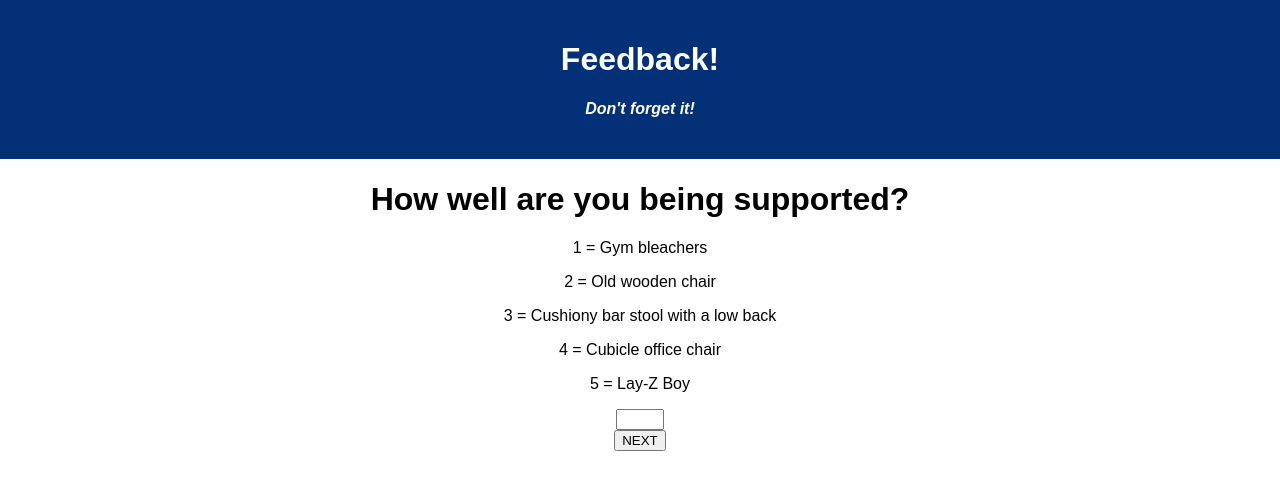
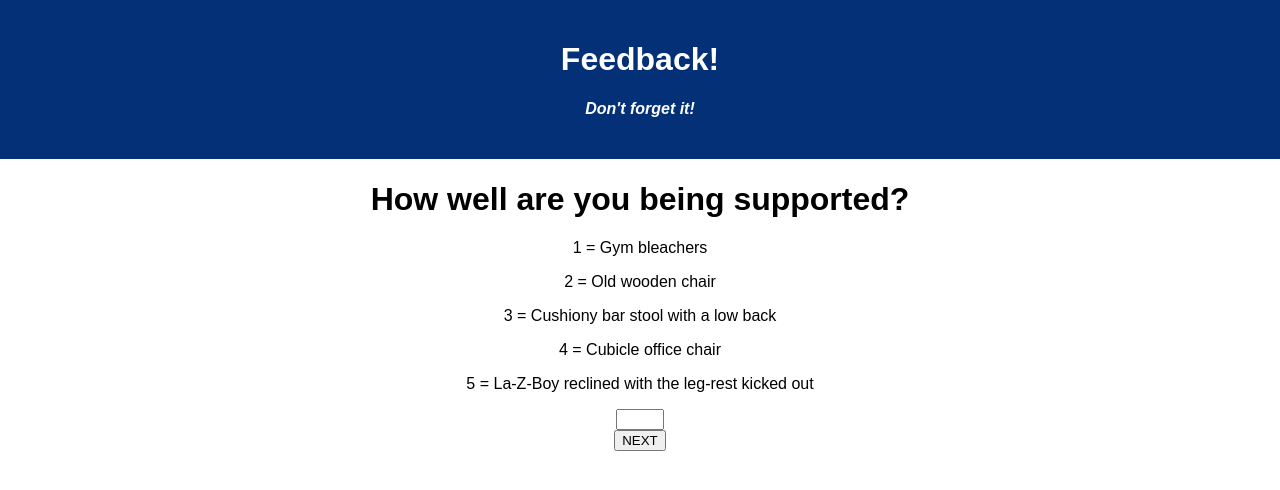
Before and after one commit to fnnelson/weekend-redux-feedback-loop, a React (Create React App) app: page /#/supported in a window 1280 px wide. Shown: the top 490 px of the page. Built offline with nearby package versions, Linux system fonts and the light colour scheme.

Commit message:
updated options in supported page

```diff
--- a/src/components/SupportedPage/SupportedPage.jsx
+++ b/src/components/SupportedPage/SupportedPage.jsx
@@ -31,7 +31,7 @@ export function SupportedPage() {
             <p>2 = Old wooden chair</p>
             <p>3 = Cushiony bar stool with a low back</p>
             <p>4 = Cubicle office chair</p>
-            <p>5 = Lay-Z Boy</p>
+            <p>5 = La-Z-Boy reclined with the leg-rest kicked out</p>
             <input type="number" min={1} max={5} value={supportedRating} onChange={(event) => setSupportedRating(event.target.valueAsNumber)} />
         </div>
         <div className='main-content'>
```
